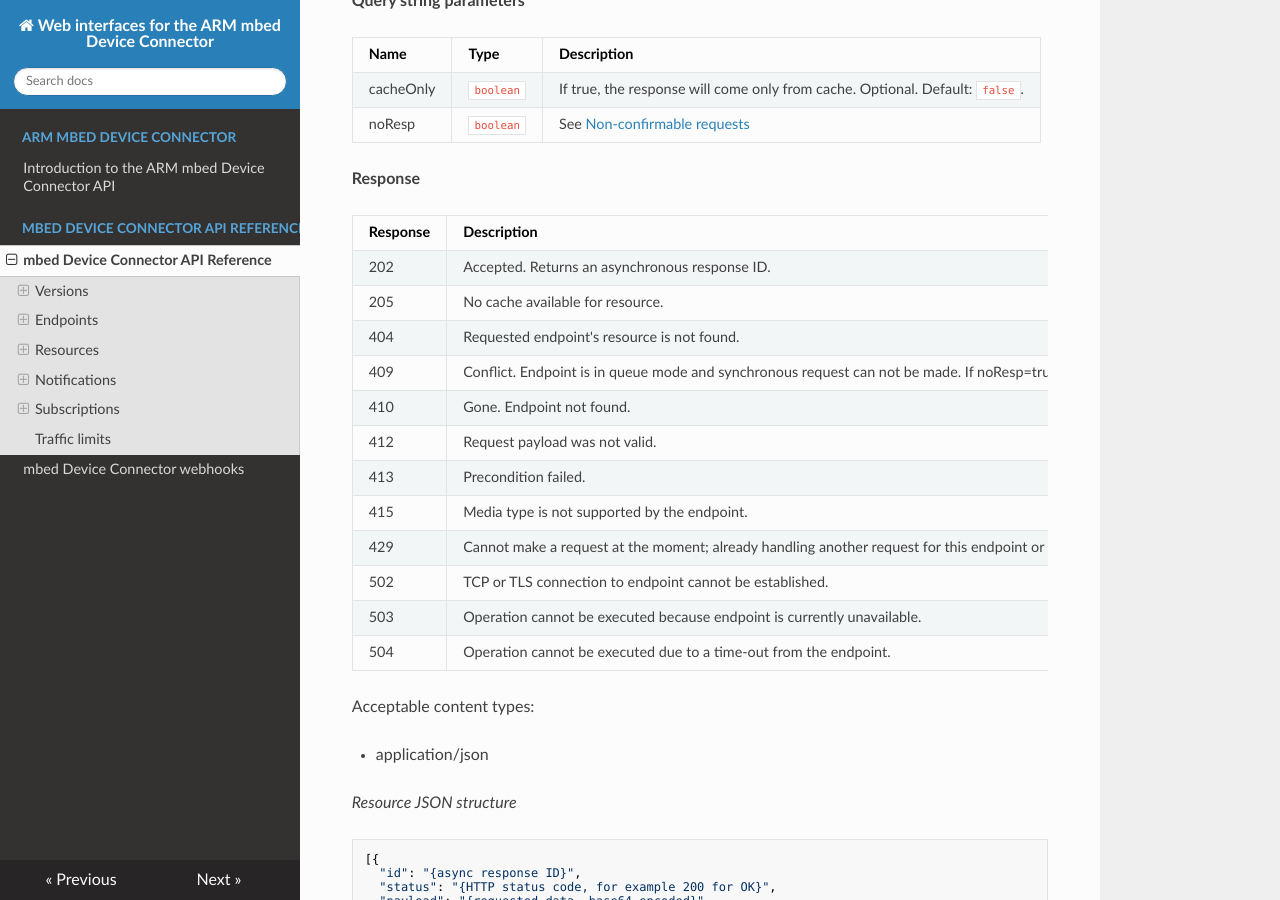
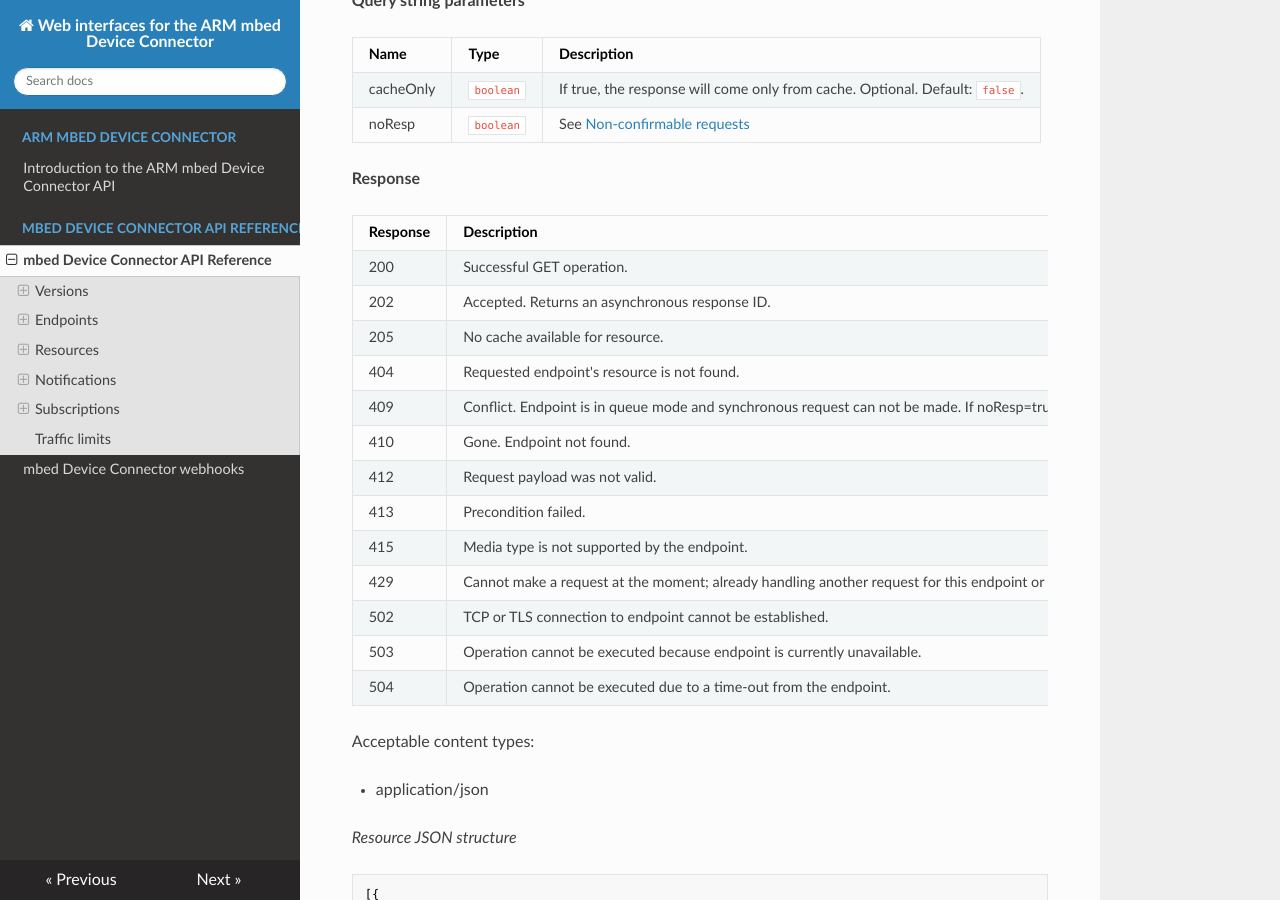
Before and after one commit to ARMmbed/Connector-mDS-REST-API, an MkDocs documentation site: the page built from docs/api-reference.md, in a window 1280 px wide and 900 px high, scrolled down 4509 px. Built offline with MkDocs 1.6.1, drawn with Linux system fonts in a browser that asks for light colours; nearby versions of some CDN libraries; old or Windows-style settings are respelled for this version of MkDocs.

Commit message:
Response 200 added

```diff
--- a/docs/api-reference.md
+++ b/docs/api-reference.md
@@ -192,6 +192,7 @@ If calls with this parameter enabled succeed, they return with the status code `
 
 |Response|Description|
 |---|---|
+|200|Successful GET operation.|
 |202|Accepted. Returns an asynchronous response ID.|
 |205|No cache available for resource.|
 |404|Requested endpoint's resource is not found.|
```
